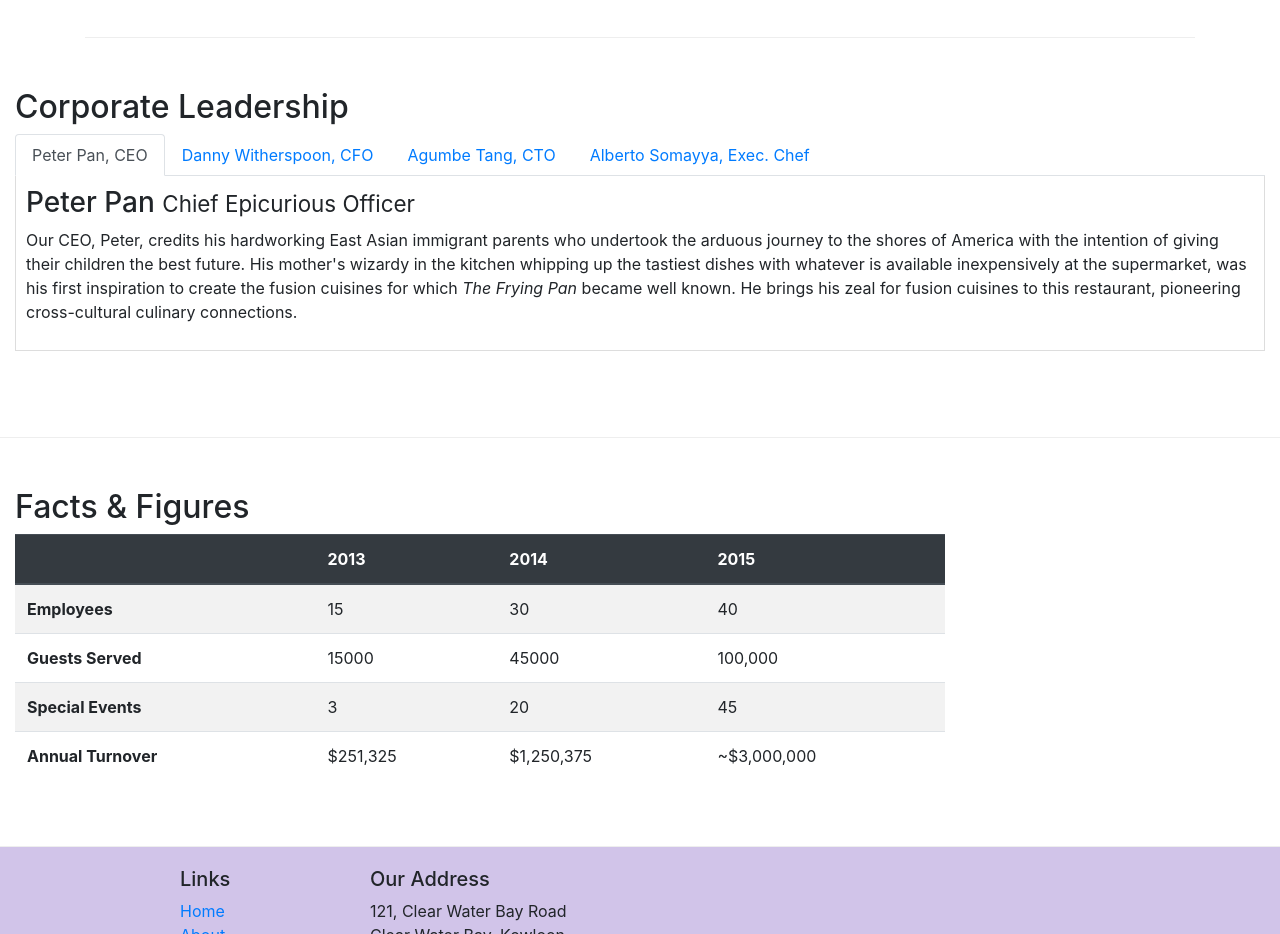
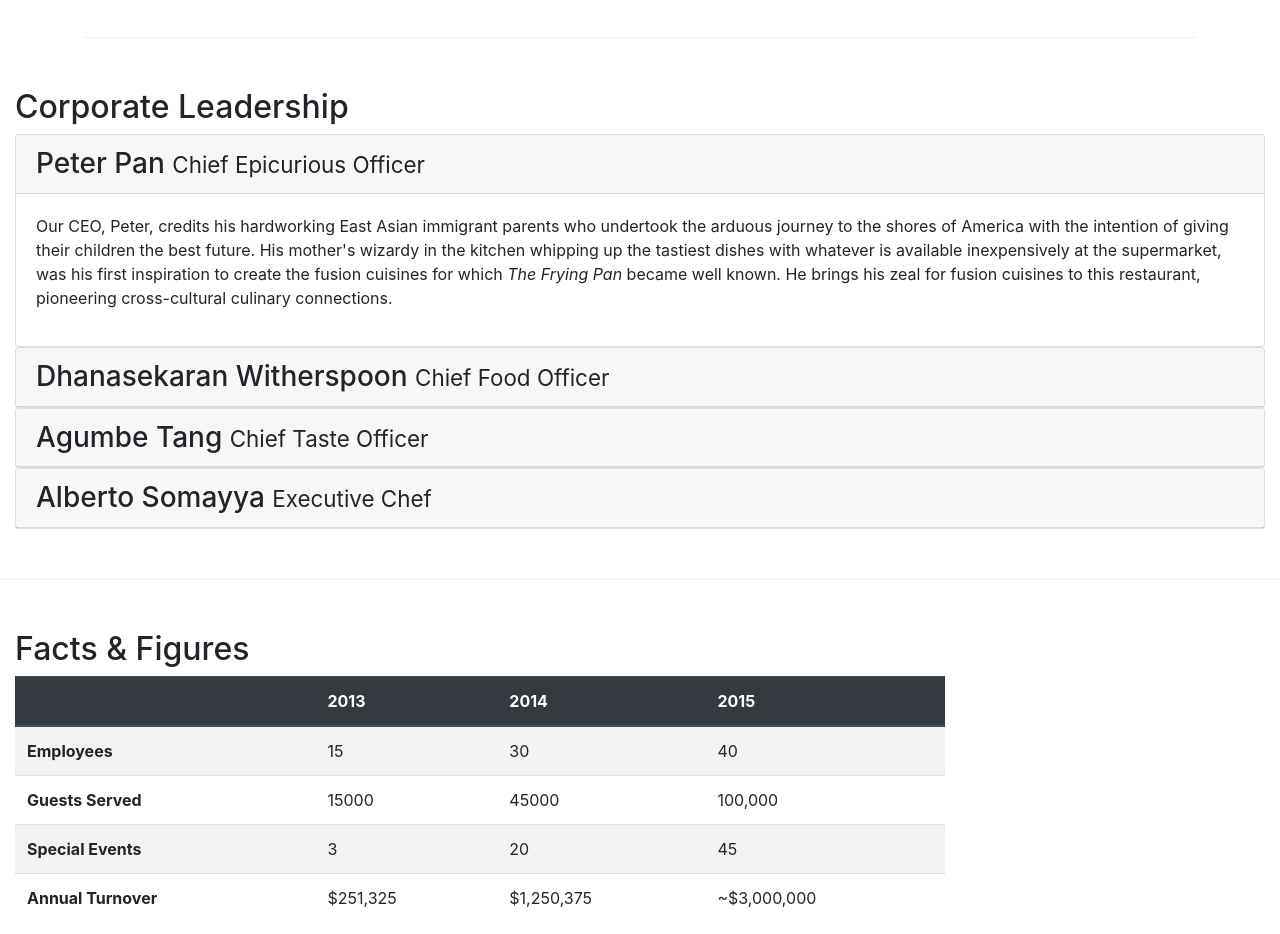
Before and after one commit to BoredUser/CourseraBootstrap, a website: page aboutus.html in a window 1280 px wide. Shown: the part 820-1754 px from the top of the page. Drawn offline with nearby package versions, Linux system fonts and the light colour scheme.

Commit message:
Accordion

```diff
--- a/aboutus.html
+++ b/aboutus.html
@@ -92,43 +92,65 @@
             <div class="col-12">
                 <h2>Corporate Leadership</h2>
 
-                <ul class="nav nav-tabs">
-                    <li class="nav-item">
-                      <a class="nav-link active" href="#peter"
-                        role="tab" data-toggle="tab">Peter Pan, CEO</a>
-                    </li>
-                    <li class="nav-item">
-                      <a class="nav-link" href="#danny" role="tab"
-                        data-toggle="tab">Danny Witherspoon, CFO</a>
-                    </li>
-                    <li class="nav-item">
-                      <a class="nav-link" href="#agumbe"role="tab"
-                        data-toggle="tab">Agumbe Tang, CTO</a>
-                    </li>
-                    <li class="nav-item">
-                      <a class="nav-link" href="#alberto" role="tab"
-                        data-toggle="tab">Alberto Somayya, Exec. Chef</a>
-                    </li>
-                </ul>
-
-                <div class="tab-content">
-                    <div role="tabpanel" class="tab-pane fade show active" id="peter">
-                        <h3>Peter Pan <small>Chief Epicurious Officer</small></h3>
-                        <p class="d-none d-sm-block">Our CEO, Peter, credits his hardworking East Asian immigrant parents who undertook the arduous journey to the shores of America with the intention of giving their children the best future. His mother's wizardy in the kitchen whipping up the tastiest dishes with whatever is available inexpensively at the supermarket, was his first inspiration to create the fusion cuisines for which <em>The Frying Pan</em> became well known. He brings his zeal for fusion cuisines to this restaurant, pioneering cross-cultural culinary connections.</p>
+                <div id="accordion">
+                    <div class="card">
+                        <div class="card-header" role="tab" id="peterhead">
+                        <h3 class="mb-0">
+                            <a data-toggle="collapse" data-target="#peter">
+                            Peter Pan <small>Chief Epicurious Officer</small>
+                            </a>
+                        </h3>
+                        </div>
+                        <div class="collapse show" id="peter" data-parent="#accordion">
+                            <div class="card-body">
+                                <p class="d-none d-sm-block">Our CEO, Peter, credits his hardworking East Asian immigrant parents who undertook the arduous journey to the shores of America with the intention of giving their children the best future. His mother's wizardy in the kitchen whipping up the tastiest dishes with whatever is available inexpensively at the supermarket, was his first inspiration to create the fusion cuisines for which <em>The Frying Pan</em> became well known. He brings his zeal for fusion cuisines to this restaurant, pioneering cross-cultural culinary connections.</p>
+                            </div>
+                        </div>
                     </div>
-                    <div role="tabpanel" class="tab-pane fade" id="danny">
-                        <h3>Dhanasekaran Witherspoon <small>Chief Food Officer</small></h3>
-                        <p class="d-none d-sm-block">Our CFO, Danny, as he is affectionately referred to by his colleagues, comes from a long established family tradition in farming and produce. His experiences growing up on a farm in the Australian outback gave him great appreciation for varieties of food sources. As he puts it in his own words, <em>Everything that runs, wins, and everything that stays, pays!</em></p>
+                    <div class="card">
+                        <div class="card-header" role="tab" id="dannyhead">
+                        <h3 class="mb-0">
+                            <a class="collapsed" data-toggle="collapse" data-target="#danny">
+                            Dhanasekaran Witherspoon <small>Chief Food Officer</small>
+                            </a>
+                        </h3>
                     </div>
-                    <div role="tabpanel" class="tab-pane fade" id="agumbe">
-                        <h3>Agumbe Tang <small>Chief Taste Officer</small></h3>
-                        <p class="d-none d-sm-block">Blessed with the most discerning gustatory sense, Agumbe, our CTO, personally ensures that every dish that we serve meets his exacting tastes. Our chefs dread the tongue lashing that ensues if their dish does not meet his exacting standards. He lives by his motto, <em>You click only if you survive my lick.</em></p>
-                    </div>
-                    <div role="tabpanel" class="tab-pane fade" id="alberto">
-                        <h3>Alberto Somayya <small>Executive Chef</small></h3>
-                        <p class="d-none d-sm-block">Award winning three-star Michelin chef with wide International experience having worked closely with whos-who in the culinary world, he specializes in creating mouthwatering Indo-Italian fusion experiences. He says, <em>Put together the cuisines from the two craziest cultures, and you get a winning hit! Amma Mia!</em></p>
+                    <div class="collapse" id="danny" data-parent="#accordion">
+                        <div class="card-body">
+                            <p class="d-none d-sm-block">Our CFO, Danny, as he is affectionately referred to by his colleagues, comes from a long established family tradition in farming and produce. His experiences growing up on a farm in the Australian outback gave him great appreciation for varieties of food sources. As he puts it in his own words, <em>Everything that runs, wins, and everything that stays, pays!</em></em></p>
+                        </div>
                     </div>
                 </div>
+                <div class="card">
+                        <div class="card-header" role="tab" id="agumbehead">
+                        <h3 class="mb-0">
+                            <a class="collapsed" data-toggle="collapse" data-target="#agumbe">
+                            Agumbe Tang <small>Chief Taste Officer</small>
+                            </a>
+                        </h3>
+                    </div>
+                    <div class="collapse" id="agumbe" data-parent="#accordion">
+                        <div class="card-body">
+                            <p class="d-none d-sm-block">Blessed with the most discerning gustatory sense, Agumbe, our CTO, personally ensures that every dish that we serve meets his exacting tastes. Our chefs dread the tongue lashing that ensues if their dish does not meet his exacting standards. He lives by his motto, <em>You click only if you survive my lick.</em></p>
+                        </div>
+                    </div>
+                </div>
+                <div class="card">
+                        <div class="card-header" role="tab" id="albertohead">
+                        <h3 class="mb-0">
+                            <a class="collapsed" data-toggle="collapse" data-target="#alberto">
+                            Alberto Somayya <small>Executive Chef</small>
+                            </a>
+                        </h3>
+                    </div>
+                    <div class="collapse" id="alberto" data-parent="#accordion">
+                        <div class="card-body">
+                            <p class="d-none d-sm-block">Award winning three-star Michelin chef with wide International experience having worked closely with whos-who in the culinary world, he specializes in creating mouthwatering Indo-Italian fusion experiences. He says, <em>Put together the cuisines from the two craziest cultures, and you get a winning hit! Amma Mia!</em></p>
+                        </div>
+                    </div>
+                </div>
+                </div>
+
             </div>
        </div>
 
```
